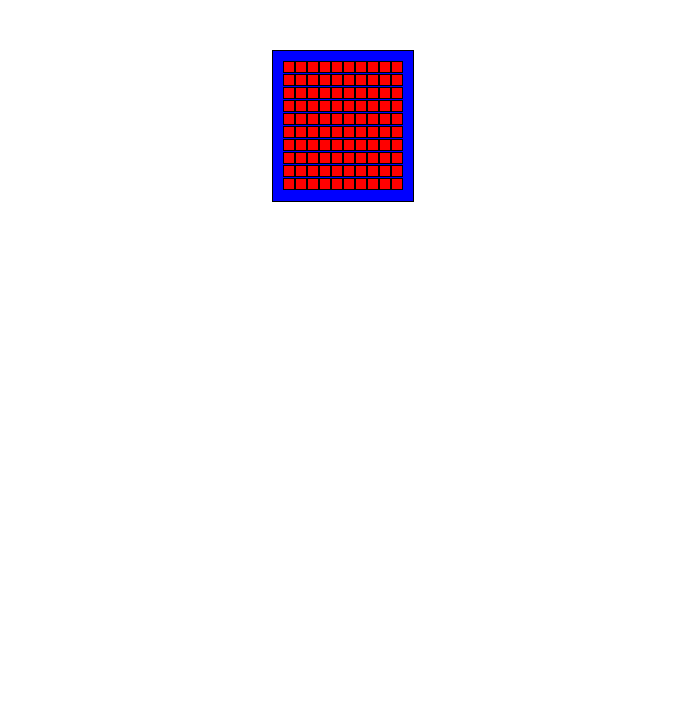
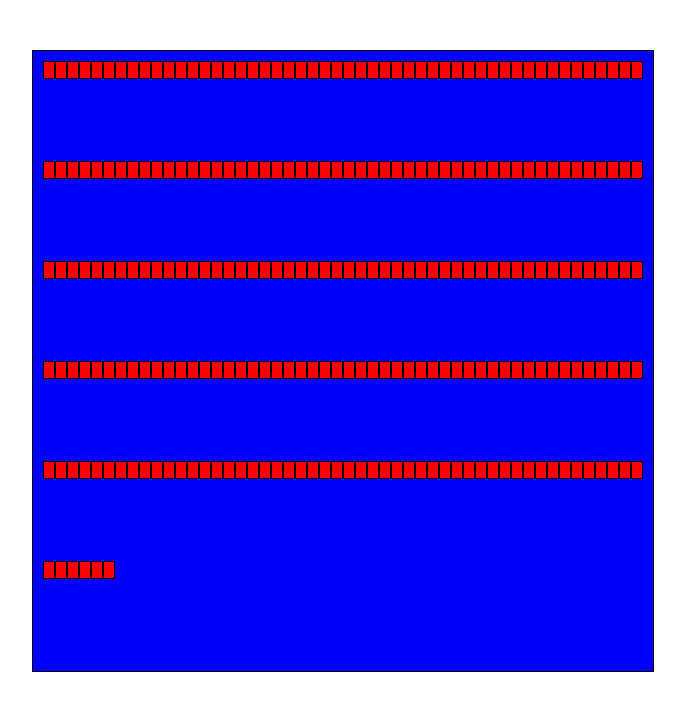
Before and after one commit to MeatBot99/EtchaSketch, a plain HTML site: page index.html in a window 1280 px wide. Shown: the whole page, without its empty margins (297-982 px from the left). Drawn offline with Linux system fonts and the light colour scheme.

Commit message:
Some changes but nothing significant

```diff
--- a/css/stylesheet.css
+++ b/css/stylesheet.css
@@ -5,8 +5,8 @@
 
 #container {
   background-color: blue;
-  width: 120px;
-  height: 130px;
+  width: 600px;
+  height: 600px;
   display: flex;
   flex-wrap: wrap;
   margin-left: auto;
@@ -21,3 +21,7 @@ div, div {
   background-color: red;
   border: 1px black solid;
 }
+
+.square:hover {
+  background-color: blue;
+}
--- a/js/app.js
+++ b/js/app.js
@@ -1,19 +1,21 @@
-//App.js//
 const init = {
-    start: function(){
+    parameterSize: 16,
+    addDivs: function(x){
         let container = document.getElementById("container");
-        console.log("Container created?");},
-    addDivs: function(){
-        for(let i = 0; i<10; i++){
-            for (let j = 0; j<10; j++){
+        for(let i = 0; i<x; i++){
+            for (let j = 0; j<x; j++){
                 let newDiv = document.createElement("div");
-                newDiv.setAttribute("id", j*i+1)
+                newDiv.setAttribute("class", "square");
+                newDiv.setAttribute("style", "height: "+x+"px");
                 container.appendChild(newDiv);
-                console.log(newDiv.id)
             }
         }
+    },
+    changeParameter: function(){
+        init.parameterSize = 5;
+        init.addDivs(init.parameterSize);
+        //this doesnt do anything that I want it to just yet
     }
 };
 
-init.start();
-init.addDivs();
+init.addDivs(init.parameterSize);
```
